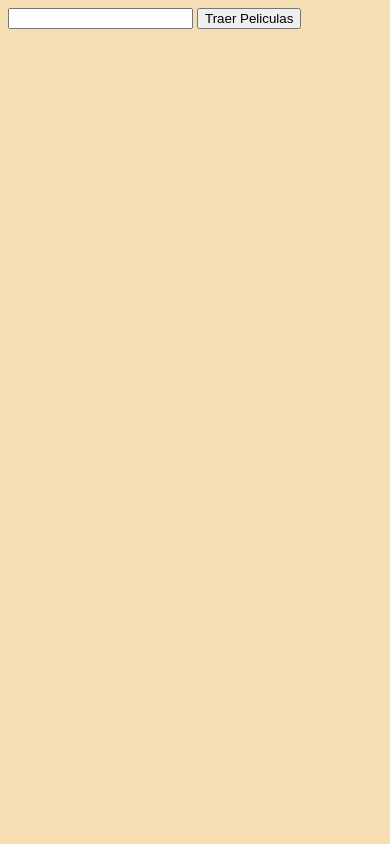
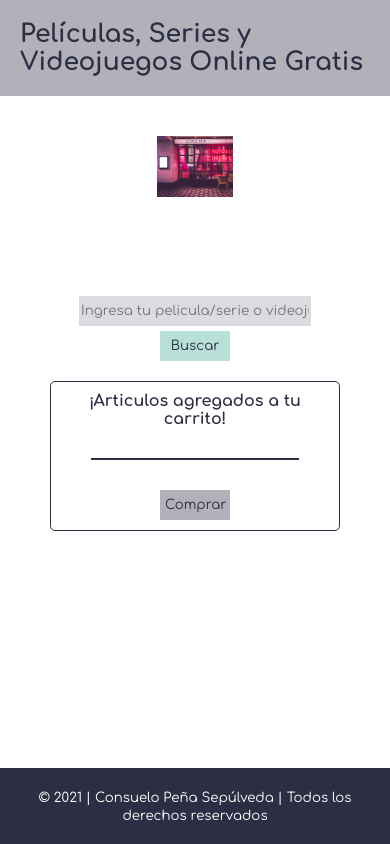
Before and after one commit to consuelopecass/carritoEcomsur, a plain HTML site: page index.html in a window 390 px wide. Drawn offline with Linux system fonts and the light colour scheme.

Commit message:
agregando css y boton comprar con alert

```diff
--- a/assets/css/styles.css
+++ b/assets/css/styles.css
@@ -1,3 +1,186 @@
-body {
-    background-color: wheat;
+@import url('https://fonts.googleapis.com/css2?family=Righteous&display=swap');
+@import url('https://fonts.googleapis.com/css2?family=Comfortaa:wght@400;700&display=swap');
+* {
+    margin: 0 auto;
+    box-sizing: border-box;
+    font-family: 'Comfortaa', cursive;
+    color: #2C2E43;
 }
+
+
+/* navbar */
+
+.navbar {
+    background-color: #B2B1B9;
+    display: flex;
+    justify-content: space-between;
+    align-items: center;
+    padding: 20px;
+    font-family: 'Righteous', cursive;
+    font-size: 30px;
+}
+
+.navbar img {
+    height: 40px;
+    width: 40px;
+    margin-right: 10px;
+}
+
+@media (max-width: 768px) {
+    .navbar h1 {
+        font-size: 25px;
+    }
+    .navbar img {
+        display: none;
+    }
+}
+
+.navbarText h1:hover {
+    color: #FFD523;
+}
+
+
+/* Main */
+
+.main {
+    text-align: center;
+    margin-bottom: 2rem;
+}
+
+.main_imagen img {
+    padding: 40px;
+    width: 40%
+}
+
+.content h1,
+h2,
+h3 {
+    padding: 10px;
+}
+
+.buscador {
+    margin: 50px;
+}
+
+.buscador input {
+    height: 30px;
+    width: 500px;
+    border: 0;
+    background-color: #dcdbe0;
+}
+
+.buscador input:hover {
+    border: #2C2E43;
+    cursor: pointer;
+}
+
+.buscador .boton_busqueda {
+    background-color: #FFD523;
+    background-color: #B8DFD8;
+    padding: 5px;
+    height: 30px;
+    width: 70px;
+    border: none;
+}
+
+@media (max-width: 768px) {
+    .buscador {
+        display: flex;
+        flex-direction: column;
+        align-items: center;
+        margin-bottom: 20px;
+    }
+    .buscador input {
+        width: 80%;
+        margin: 5px;
+    }
+    .busqueda .boton_busqueda {
+        margin: 5px;
+    }
+}
+
+
+/* Inyección contenido y tabla*/
+
+#contenido {
+    display: flex;
+    flex-flow: row wrap;
+    margin-top: 20px;
+    justify-content: space-between;
+}
+
+#contenido .contenedorPelicula {
+    display: flex;
+    flex-direction: column;
+    align-items: center;
+    justify-content: center;
+    margin: 20px 0;
+    padding: 15px;
+}
+
+#tabla {
+    display: flex;
+    flex-direction: column;
+    background-color: #FFD523;
+    margin: 30px;
+    border: 1px solid #2C2E43;
+}
+
+#tabla .contenedor_tabla {
+    display: flex;
+    flex-direction: column;
+    align-items: center;
+    justify-content: center;
+    margin-bottom: 20px;
+    padding: 50px;
+    height: 200px;
+    width: 90%;
+}
+
+.contenedor_tabla {
+    border: 1px solid #2C2E43;
+    border-radius: 5px;
+    padding: 10px;
+    margin-top: 20px;
+}
+
+#tabla .contenedor_tabla h4 {
+    padding-top: 50px;
+}
+
+.boton_comprar {
+    background-color: #B2B1B9;
+    color: #2C2E43;
+    padding: 5px;
+    height: 30px;
+    width: 70px;
+    border: none;
+}
+
+.boton_carrito {
+    background-color: #B8DFD8;
+    color: #2C2E43;
+    padding: 5px;
+    height: 30px;
+    width: 30px;
+    border: none;
+    margin: 5px
+}
+
+
+/* Footer */
+
+.footer {
+    background-color: #2C2E43;
+    text-align: center;
+    padding: 20px;
+    align-items: center;
+    position: fixed;
+    bottom: 0;
+    width: 100%;
+}
+
+.footer small {
+    color: white;
+    justify-content: space-between;
+}
--- a/assets/js/index.js
+++ b/assets/js/index.js
@@ -29,7 +29,7 @@ const inyectarCards = data => {
                             <p> Tipo: ${item.Type}</p>
                         </div>
                         <div class="contenedorBoton">
-                        <button id="comprar" onclick="agregarCarrito('${item.imdbID}')" class="">Comprar</button>
+                        <button class="boton_comprar" id="comprar" onclick="agregarCarrito('${item.imdbID}')" class="">Comprar</button>
                         </div>
                     </div>`
     }
@@ -37,7 +37,7 @@ const inyectarCards = data => {
 }
 
 const agregarCarrito = (id) => {
-    alert('me agregaste!')
+    alert('producto agregado a tu carrito!')
     let miPelicula = peliculas.find(pelicula => pelicula.imdbID === id)
     console.log(id)
     console.log(miPelicula)
@@ -63,7 +63,6 @@ const agregarCarrito = (id) => {
 const inyectarPelicula = () => {
     const tabla = document.querySelector('#tabla')
     tabla.innerHTML = ''
-    alert('HOLA')
     carrito.forEach(pelicula => {
         console.log(pelicula)
         var html = ''
@@ -71,8 +70,8 @@ const inyectarPelicula = () => {
                         <div class="info">
                             <h3> Titulo: ${pelicula.titulo}</h3>
                             <p> Cantidad: ${pelicula.cantidad}</p>
-                            <button onclick="aumentar('${pelicula.id}')">+</button>
-                            <button onclick="disminuir('${pelicula.id}')">-</button>
+                            <button class="boton_carrito" onclick="aumentar('${pelicula.id}')">+</button>
+                            <button class="boton_carrito" onclick="disminuir('${pelicula.id}')">-</button>
                         </div>
                     </div>`
         tabla.innerHTML += html
@@ -99,3 +98,7 @@ const disminuir = (id) => {
     })
     inyectarPelicula()
 }
+
+const comprar = () => {
+    alert('Comprando...')
+}
--- a/index.html
+++ b/index.html
@@ -11,13 +11,42 @@
 
 <body>
 
-    <div></div>
-    <div>
-        <input type="text" id="busqueda">
-        <button onclick="fetchData()">Traer Peliculas</button>
-        <div id="contenido"></div>
-    </div>
-    <div id="tabla"></div>
+    <nav class="navbar">
+        <img src="assets/img/icons8-streaming-movies-64.png" alt="Logo películas gratis">
+        <div class="navbarText">
+            <h1>Películas, Series y Videojuegos Online Gratis</h1>
+        </div>
+    </nav>
+
+    <!-- Inicio Main -->
+    <main class="main">
+        <div class="main_imagen">
+            <img src="assets/img/cinema.jpeg" alt="Imagen cine peliculas gratis">
+        </div>
+        <div class="buscador">
+            <input class="input_busqueda" type="text" id="busqueda" placeholder="Ingresa tu pelicula/serie o videojuego">
+            <button class="boton_busqueda" onclick="fetchData()">Buscar</button>
+            <!-- Inyección tabla -->
+            <div class="contenedor_tabla">
+                <div>
+                    <h4>¡Articulos agregados a tu carrito!</h4>
+                    <div id="tabla"></div>
+                </div>
+                <button class="boton_comprar" onclick="comprar()">Comprar</button>
+            </div>
+
+            <!-- Inyección contenido -->
+            <div id="contenido"></div>
+        </div>
+
+    </main>
+    <!-- Fin Main -->
+
+    <!-- Inicio Footer -->
+    <footer class="footer">
+        <small>&copy; 2021 | Consuelo Peña Sepúlveda | Todos los derechos reservados</small>
+    </footer>
+    <!-- Fin Footer -->
 
     <script src="./assets/js/index.js"></script>
 </body>
```
Also changed, not shown: assets/img/cinema.jpeg (added), assets/img/favicon.ico (added), assets/img/favicon_io/android-chrome-192x192.png (added), assets/img/favicon_io/android-chrome-512x512.png (added), assets/img/favicon_io/apple-touch-icon.png (added), assets/img/favicon_io/favicon-16x16.png (added), assets/img/favicon_io/favicon-32x32.png (added), assets/img/favicon_io/site.webmanifest (added), assets/img/icons8-streaming-movies-64.png (added).
